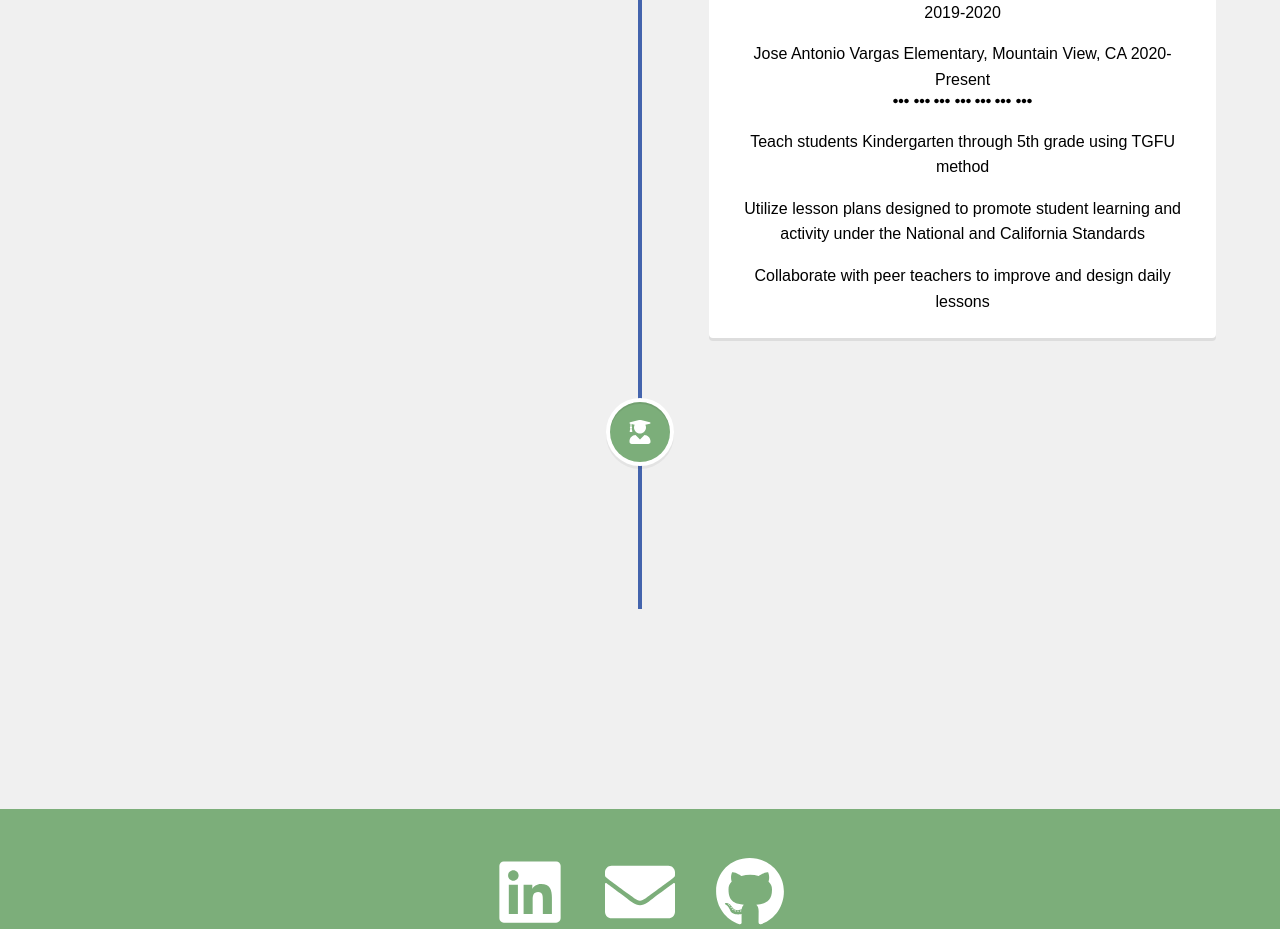
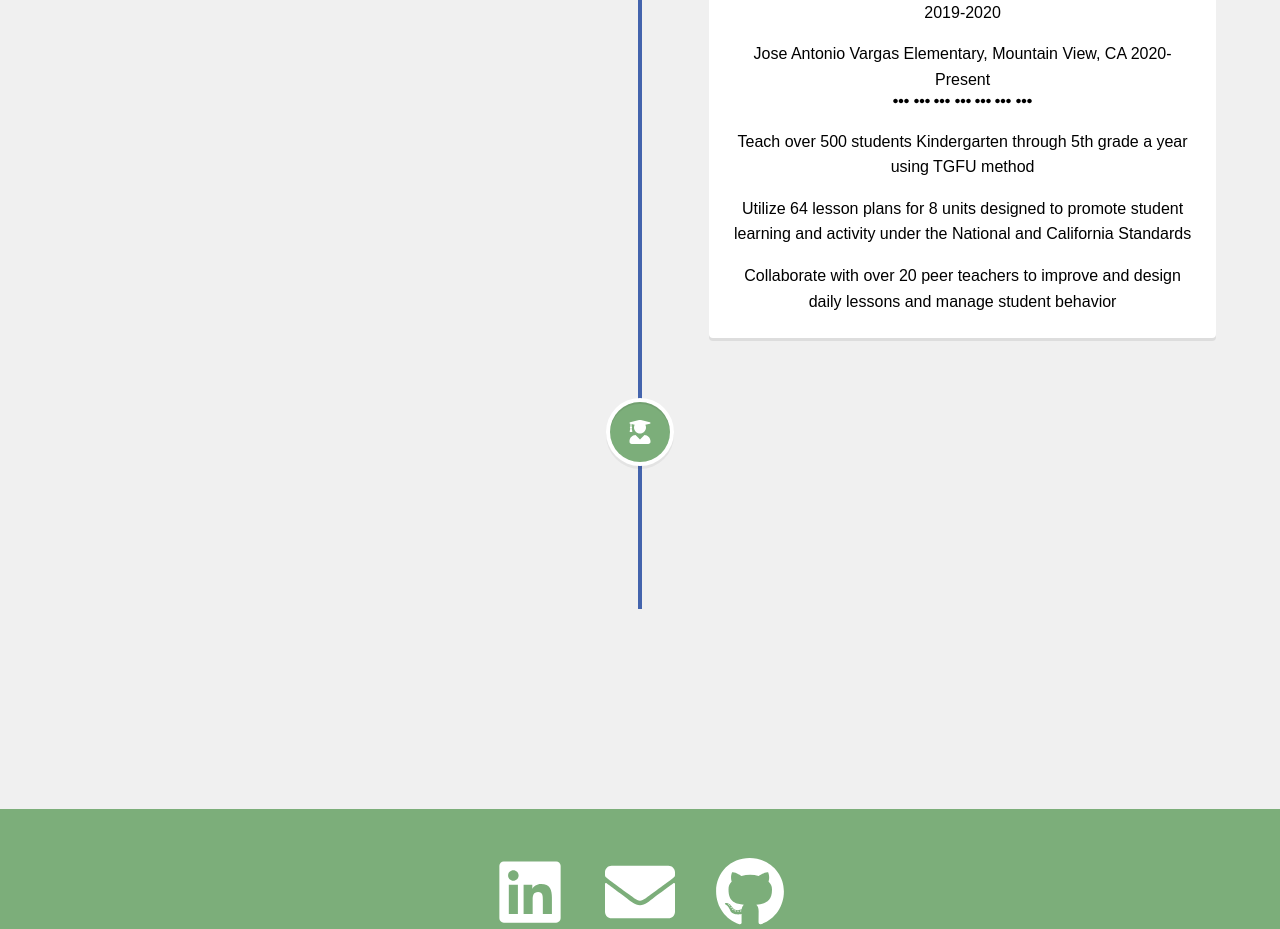
Before and after one commit to hvphan1993/HVP-React-Portfolio, a React (Create React App) app in the folder client/: page /experience in a window 1280 px wide. Shown: the part 980-1909 px from the top of the page. Built offline with nearby package versions, Linux system fonts and the light colour scheme.

Commit message:
updated resume and contact section, minor edits

```diff
--- a/client/src/App.js
+++ b/client/src/App.js
@@ -8,7 +8,7 @@ import Home from "./pages/Home";
 import Experience from './pages/Experience';
 import Projects from './pages/Projects';
 // import About from './pages/About';
-import Contact from './pages/Contact';
+// import Contact from './pages/Contact';
 import Email from './pages/Email';
 import ProjectDisplay from './pages/ProjectDisplay';
 
@@ -27,7 +27,7 @@ function App() {
             <Route path="/projects" element={<Projects />} />
             <Route path="/project/:id" element={<ProjectDisplay />} />
             <Route path="/experience" element={<Experience />} />
-            <Route path="/contactme" element={<Contact />} />
+            <Route path="/contactme" element={<Email />} />
             {/* <Route path="/contact" element={<Contact />} />  */}
           </Routes>
             <Footer />
--- a/client/src/pages/Experience.js
+++ b/client/src/pages/Experience.js
@@ -6,7 +6,7 @@ import {
 import "react-vertical-timeline-component/style.min.css";
 import { FaSchool, FaBriefcase, FaUserGraduate, FaEllipsisH } from "react-icons/fa";
 import "../styles/Experience.css";
-import HienPhanResume from "../assets/HienPhanResume.pdf";
+import HienPhanResume from "../assets/HPResume.pdf";
 
 function Experience() {
   return (
@@ -72,9 +72,9 @@ function Experience() {
             <p>Country Lane/Castlemont Elementary, San Jose/Campbell, CA 2019-2020</p>
             <p>Jose Antonio Vargas Elementary, Mountain View, CA 2020-Present</p>
             <FaEllipsisH /> <FaEllipsisH /> <FaEllipsisH /> <FaEllipsisH /> <FaEllipsisH /> <FaEllipsisH /> <FaEllipsisH />
-            <p>Teach students Kindergarten through 5th grade using TGFU method </p>
-            <p>Utilize lesson plans designed to promote student learning and activity under the National and California Standards </p>
-            <p>Collaborate with peer teachers to improve and design daily lessons</p>
+            <p>Teach over 500 students Kindergarten through 5th grade a year using TGFU method </p>
+            <p>Utilize 64 lesson plans for 8 units designed to promote student learning and activity under the National and California Standards </p>
+            <p>Collaborate with over 20 peer teachers to improve and design daily lessons and manage student behavior</p>
 
         </VerticalTimelineElement>
 
```
Also changed, not shown: 1 other file (tests, documents, lock files or other folders).
